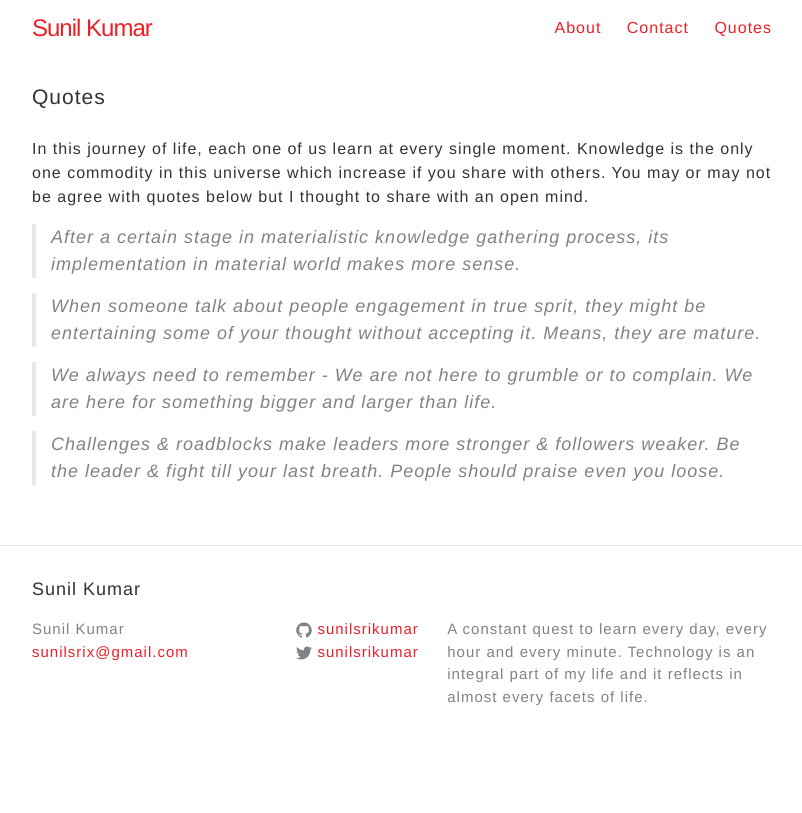
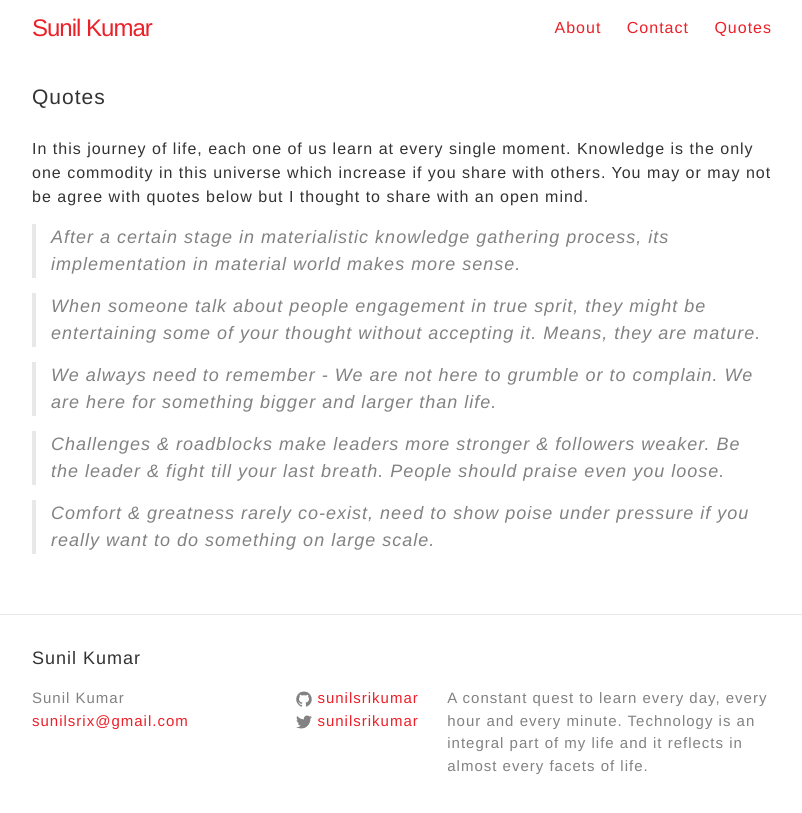
Before and after one commit to sunilsrikumar/sunilsrikumar.github.io, a Jekyll site: the page built from quotes.md, in a window 1280 px wide. Shown: the top 813 px of the page, without its empty margins (238-1040 px from the left). Built offline with Jekyll 4.4.1, drawn with Linux system fonts in a browser that asks for light colours.

Commit message:
New quote added

```diff
--- a/quotes.md
+++ b/quotes.md
@@ -13,3 +13,5 @@
 > We always need to remember - We are not here to grumble or to complain. We are here for something bigger and larger than life.
 
 > Challenges & roadblocks make leaders more stronger & followers weaker. Be the leader & fight till your last breath. People should praise even you loose.
+
+> Comfort & greatness rarely co-exist, need to show poise under pressure if you really want to do something on large scale.
```
